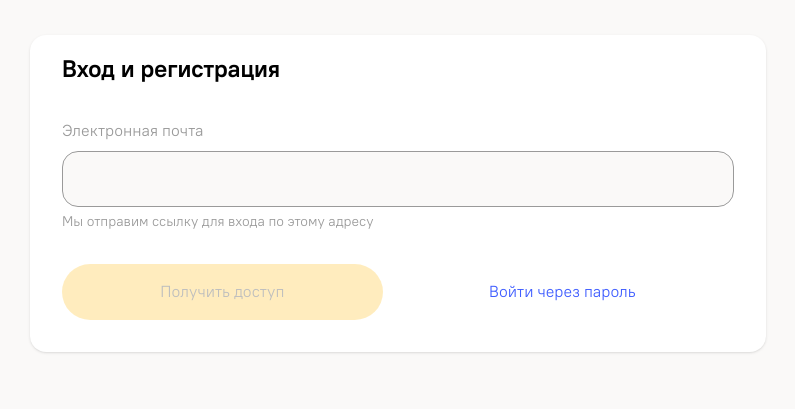
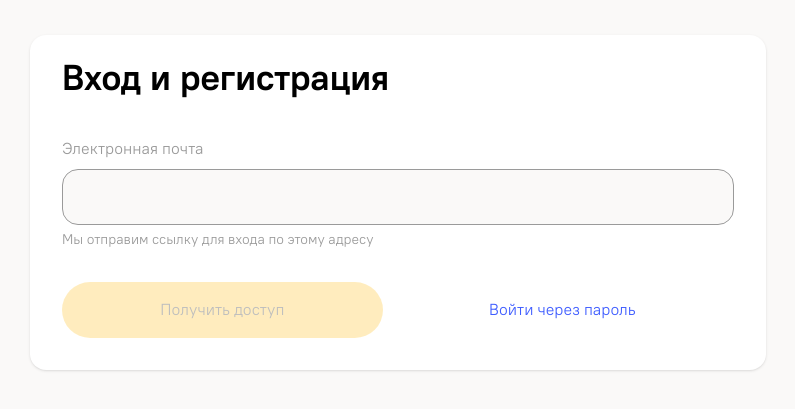
Before and after one commit to tough-dev-school/lms-frontend-v2, a Vue app: page /login in a window 1280 px wide. Shown: the part 165-574 px from the top of the page, without its empty margins (242-1037 px from the left). Built offline with nearby package versions, Linux system fonts and the light colour scheme.

Commit message:
level → tag

```diff
--- a/src/components/VLoginLink.vue
+++ b/src/components/VLoginLink.vue
@@ -29,7 +29,7 @@
 
 <template>
   <VCard>
-    <VHeading level="1" class="mb-32">Вход и регистрация</VHeading>
+    <VHeading tag="h1" class="mb-32">Вход и регистрация</VHeading>
     <VTextInput
       label="Электронная почта"
       tip="Мы отправим ссылку для входа по этому адресу"
--- a/src/components/VLoginPassword.vue
+++ b/src/components/VLoginPassword.vue
@@ -32,7 +32,7 @@
 
 <template>
   <VCard>
-    <VHeading level="1" class="mb-32">Вход и регистрация</VHeading>
+    <VHeading tag="h1" class="mb-32">Вход и регистрация</VHeading>
     <div class="flex flex-col gap-16">
       <VTextInput label="Логин" type="text" v-model="username" />
       <VTextInput type="password" v-model="password">
--- a/src/components/VLoginReset.vue
+++ b/src/components/VLoginReset.vue
@@ -29,7 +29,7 @@
 
 <template>
   <VCard>
-    <VHeading level="1" class="mb-32">Сброс пароля</VHeading>
+    <VHeading tag="h1" class="mb-32">Сброс пароля</VHeading>
     <VTextInput
       label="Электронная почта"
       tip="Мы отправим ссылку для сброса пароля по этому адресу"
--- a/src/views/VLoginResetView.vue
+++ b/src/views/VLoginResetView.vue
@@ -31,7 +31,7 @@
 
 <template>
   <VCard class="mt-[25vh] pb-32">
-    <VHeading level="1" class="mb-32">Сброс пароля</VHeading>
+    <VHeading tag="h1" class="mb-32">Сброс пароля</VHeading>
     <VTextInput
       label="Электронная почта"
       tip="Мы отправим ссылку для сброса пароля по этому адресу"
```
